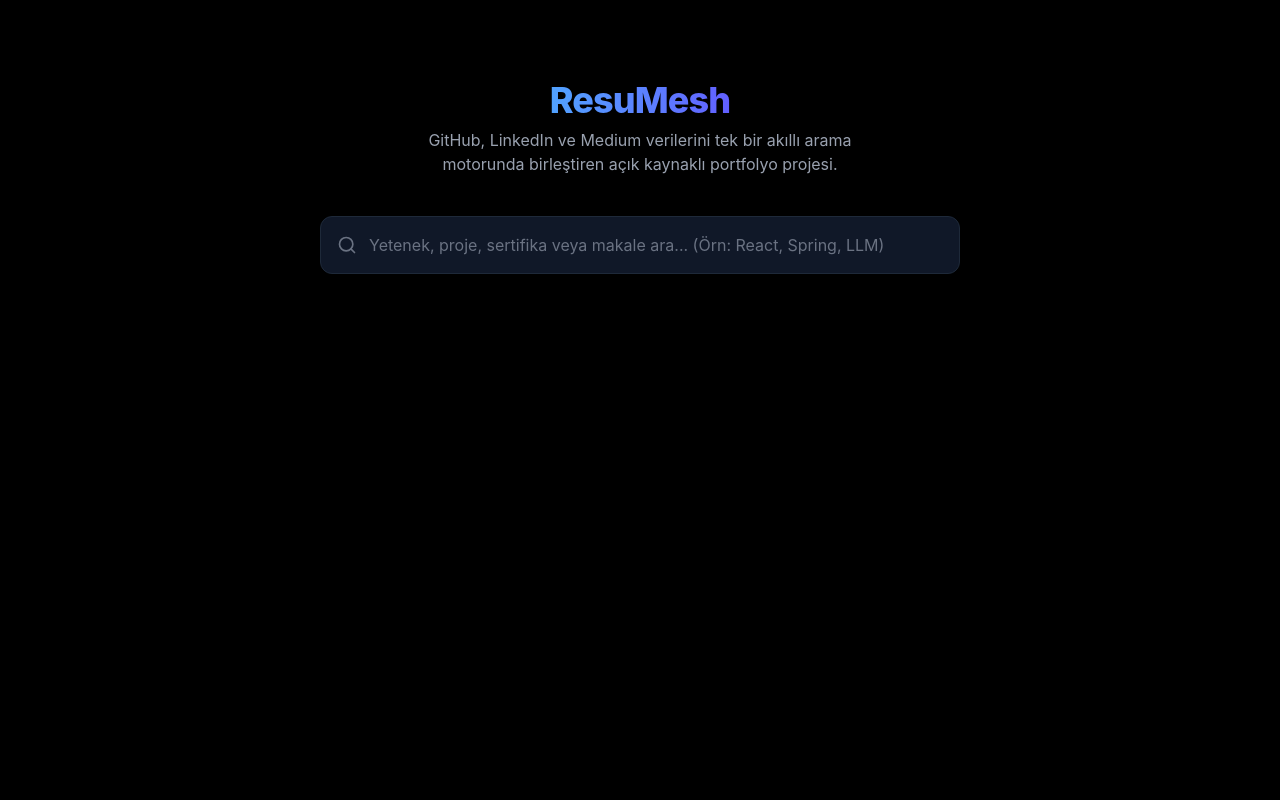
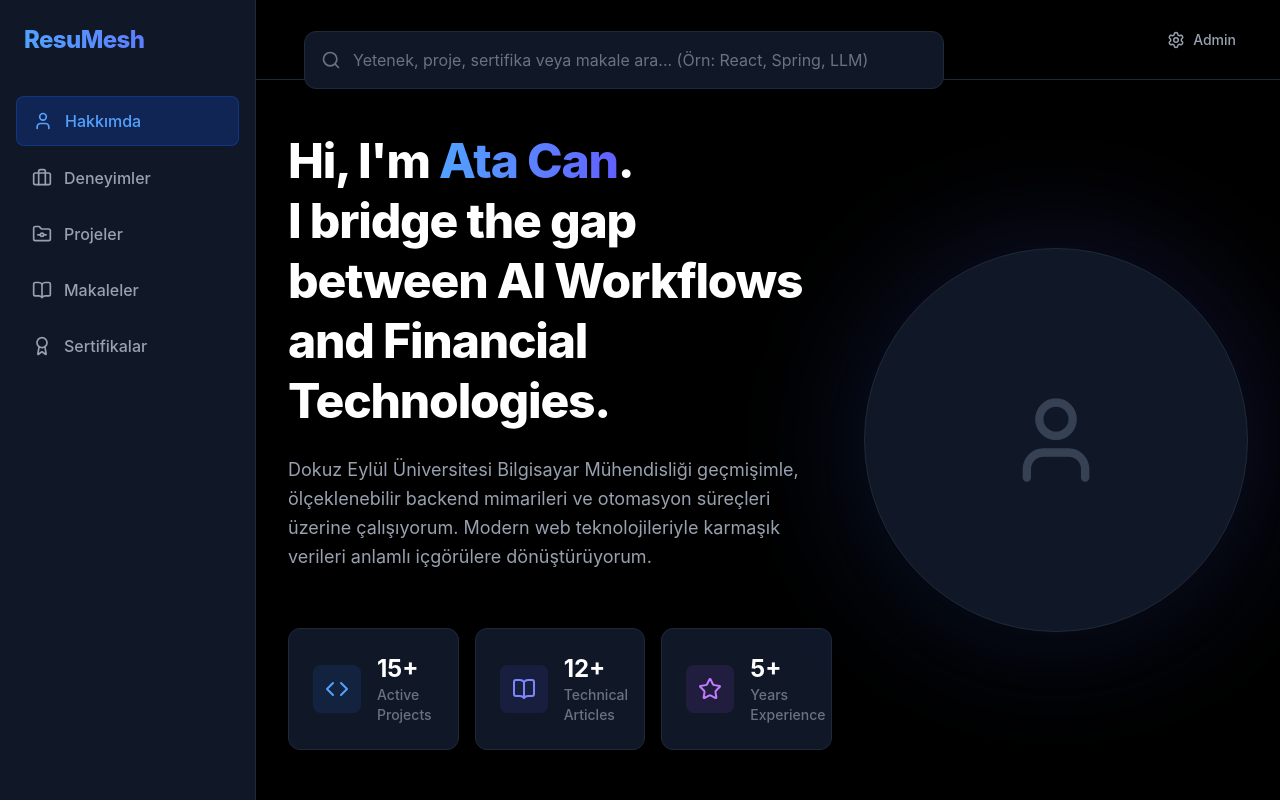
Before and after one commit to AtaCanYmc/ResuMesh, a React (Vite) app in the folder frontend/: page / in a window 1280 px wide. Built offline with nearby package versions, Linux system fonts and the light colour scheme; no server answers.

Commit message:
feat: restructure app layout and add new pages for Home, Experiences, Projects, Articles, and Certificates

```diff
--- a/frontend/src/App.tsx
+++ b/frontend/src/App.tsx
@@ -1,31 +1,31 @@
 import React from 'react';
 import { BrowserRouter as Router, Routes, Route } from 'react-router-dom';
-import SearchBar from './components/SearchBar';
+import MainLayout from './components/MainLayout';
+import Home from './pages/Home';
+import Experiences from './pages/Experiences';
+import Projects from './pages/Projects';
+import Articles from './pages/Articles';
+import Certificates from './pages/Certificates';
 import AdminDashboard from './pages/AdminDashboard';
 import AdminLogin from './pages/AdminLogin';
 import ProtectedRoute from './components/ProtectedRoute';
 import { AuthProvider } from './context/AuthContext';
-
-function Home() {
-  return (
-    <div className="min-h-screen bg-black text-white flex flex-col justify-content items-center pt-20">
-      <h1 className="text-4xl font-extrabold tracking-tight bg-gradient-to-r from-blue-400 to-indigo-500 bg-clip-text text-transparent">
-        ResuMesh
-      </h1>
-      <p className="text-gray-400 mt-2 text-center max-w-md">
-        GitHub, LinkedIn ve Medium verilerini tek bir akıllı arama motorunda birleştiren açık kaynaklı portfolyo projesi.
-      </p>
-      <SearchBar />
-    </div>
-  );
-}
 
 function App() {
   return (
     <AuthProvider>
       <Router>
         <Routes>
-          <Route path="/" element={<Home />} />
+          {/* Public Routes with Shared Layout */}
+          <Route element={<MainLayout />}>
+            <Route path="/" element={<Home />} />
+            <Route path="/experiences" element={<Experiences />} />
+            <Route path="/projects" element={<Projects />} />
+            <Route path="/articles" element={<Articles />} />
+            <Route path="/certificates" element={<Certificates />} />
+          </Route>
+
+          {/* Isolated Auth Routes */}
           <Route path="/admin/login" element={<AdminLogin />} />
           <Route
             path="/admin"
--- /dev/null
+++ b/frontend/src/components/MainLayout.tsx
@@ -0,0 +1,74 @@
+import React from 'react';
+import { Outlet, NavLink, Link } from 'react-router-dom';
+import { User, Briefcase, FolderGit, BookOpen, Award, Settings } from 'lucide-react';
+import SearchBar from './SearchBar';
+
+const MainLayout: React.FC = () => {
+  const navItems = [
+    { path: '/', label: 'Hakkımda', icon: <User size={20} /> },
+    { path: '/experiences', label: 'Deneyimler', icon: <Briefcase size={20} /> },
+    { path: '/projects', label: 'Projeler', icon: <FolderGit size={20} /> },
+    { path: '/articles', label: 'Makaleler', icon: <BookOpen size={20} /> },
+    { path: '/certificates', label: 'Sertifikalar', icon: <Award size={20} /> },
+  ];
+
+  return (
+    <div className="flex h-screen bg-black text-white overflow-hidden">
+      {/* Sidebar */}
+      <aside className="w-64 bg-gray-900 border-r border-gray-800 flex flex-col">
+        <div className="p-6">
+          <h1 className="text-2xl font-extrabold tracking-tight bg-gradient-to-r from-blue-400 to-indigo-500 bg-clip-text text-transparent">
+            ResuMesh
+          </h1>
+        </div>
+        <nav className="flex-1 px-4 space-y-2 mt-4">
+          {navItems.map((item) => (
+            <NavLink
+              key={item.path}
+              to={item.path}
+              className={({ isActive }) =>
+                `flex items-center space-x-3 px-4 py-3 rounded-lg transition-colors duration-200 ${
+                  isActive
+                    ? 'bg-blue-600/20 text-blue-400 border border-blue-600/30'
+                    : 'text-gray-400 hover:bg-gray-800 hover:text-white'
+                }`
+              }
+            >
+              {item.icon}
+              <span className="font-medium">{item.label}</span>
+            </NavLink>
+          ))}
+        </nav>
+      </aside>
+
+      {/* Main Content Area */}
+      <div className="flex-1 flex flex-col min-w-0 overflow-hidden">
+        {/* Topbar */}
+        <header className="h-20 bg-black/80 backdrop-blur-md border-b border-gray-800 flex items-center justify-between px-8 sticky top-0 z-10">
+          <div className="flex-1 max-w-2xl">
+            <SearchBar />
+          </div>
+          <div className="ml-4 flex items-center">
+            <Link
+              to="/admin/login"
+              className="flex items-center space-x-2 text-gray-400 hover:text-white transition-colors text-sm font-medium px-3 py-2 rounded-md hover:bg-gray-800"
+              title="Admin Girişi"
+            >
+              <Settings size={18} />
+              <span>Admin</span>
+            </Link>
+          </div>
+        </header>
+
+        {/* Dynamic Page Content */}
+        <main className="flex-1 overflow-y-auto p-8">
+          <div className="max-w-6xl mx-auto h-full">
+            <Outlet />
+          </div>
+        </main>
+      </div>
+    </div>
+  );
+};
+
+export default MainLayout;
--- /dev/null
+++ b/frontend/src/pages/Articles.tsx
@@ -0,0 +1,14 @@
+import React from 'react';
+
+const Articles: React.FC = () => {
+  return (
+    <div className="py-8">
+      <h2 className="text-3xl font-bold mb-6">Makaleler</h2>
+      <div className="text-gray-400">
+        Medium and Dev.to tabs will be implemented here.
+      </div>
+    </div>
+  );
+};
+
+export default Articles;
--- /dev/null
+++ b/frontend/src/pages/Certificates.tsx
@@ -0,0 +1,14 @@
+import React from 'react';
+
+const Certificates: React.FC = () => {
+  return (
+    <div className="py-8">
+      <h2 className="text-3xl font-bold mb-6">Sertifikalar</h2>
+      <div className="text-gray-400">
+        Minimalist Badge/Lisans kartları will be implemented here.
+      </div>
+    </div>
+  );
+};
+
+export default Certificates;
--- /dev/null
+++ b/frontend/src/pages/Experiences.tsx
@@ -0,0 +1,14 @@
+import React from 'react';
+
+const Experiences: React.FC = () => {
+  return (
+    <div className="py-8">
+      <h2 className="text-3xl font-bold mb-6">Deneyimler</h2>
+      <div className="text-gray-400">
+        Vertical Timeline component will be implemented here.
+      </div>
+    </div>
+  );
+};
+
+export default Experiences;
--- /dev/null
+++ b/frontend/src/pages/Home.tsx
@@ -0,0 +1,62 @@
+import React from 'react';
+import { Code, BookOpen, Star, User } from 'lucide-react';
+
+const Home: React.FC = () => {
+  return (
+    <div className="flex flex-col lg:flex-row items-center justify-between h-full py-12">
+      {/* Left: Bio & Hero */}
+      <div className="flex-1 space-y-6 pr-8">
+        <h1 className="text-5xl font-extrabold tracking-tight leading-tight">
+          Hi, I'm <span className="bg-gradient-to-r from-blue-400 to-indigo-500 bg-clip-text text-transparent">Ata Can</span>.<br />
+          I bridge the gap between AI Workflows and Financial Technologies.
+        </h1>
+        <p className="text-lg text-gray-400 leading-relaxed max-w-2xl">
+          Dokuz Eylül Üniversitesi Bilgisayar Mühendisliği geçmişimle, ölçeklenebilir backend mimarileri ve otomasyon süreçleri üzerine çalışıyorum. Modern web teknolojileriyle karmaşık verileri anlamlı içgörülere dönüştürüyorum.
+        </p>
+
+        {/* Quick Metrics */}
+        <div className="grid grid-cols-1 sm:grid-cols-3 gap-4 pt-8">
+          <div className="bg-gray-900 border border-gray-800 p-6 rounded-xl flex items-center space-x-4 hover:border-blue-500/50 transition-colors">
+            <div className="p-3 bg-blue-500/10 rounded-lg text-blue-400">
+              <Code size={24} />
+            </div>
+            <div>
+              <div className="text-2xl font-bold text-white">15+</div>
+              <div className="text-sm text-gray-500 font-medium">Active Projects</div>
+            </div>
+          </div>
+          <div className="bg-gray-900 border border-gray-800 p-6 rounded-xl flex items-center space-x-4 hover:border-indigo-500/50 transition-colors">
+            <div className="p-3 bg-indigo-500/10 rounded-lg text-indigo-400">
+              <BookOpen size={24} />
+            </div>
+            <div>
+              <div className="text-2xl font-bold text-white">12+</div>
+              <div className="text-sm text-gray-500 font-medium">Technical Articles</div>
+            </div>
+          </div>
+          <div className="bg-gray-900 border border-gray-800 p-6 rounded-xl flex items-center space-x-4 hover:border-purple-500/50 transition-colors">
+            <div className="p-3 bg-purple-500/10 rounded-lg text-purple-400">
+              <Star size={24} />
+            </div>
+            <div>
+              <div className="text-2xl font-bold text-white">5+</div>
+              <div className="text-sm text-gray-500 font-medium">Years Experience</div>
+            </div>
+          </div>
+        </div>
+      </div>
+
+      {/* Right: Avatar Placeholder */}
+      <div className="hidden lg:flex w-72 h-72 xl:w-96 xl:h-96 relative mt-12 lg:mt-0">
+        {/* Decorative elements */}
+        <div className="absolute inset-0 bg-gradient-to-tr from-blue-500/20 to-indigo-500/20 rounded-full blur-3xl" />
+        <div className="w-full h-full rounded-full border border-gray-800 bg-gray-900 flex items-center justify-center relative z-10 overflow-hidden shadow-2xl">
+           <User size={100} className="text-gray-700" />
+           {/* Replace with actual image <img src="profile.jpg" className="w-full h-full object-cover" /> */}
+        </div>
+      </div>
+    </div>
+  );
+};
+
+export default Home;
--- /dev/null
+++ b/frontend/src/pages/Projects.tsx
@@ -0,0 +1,14 @@
+import React from 'react';
+
+const Projects: React.FC = () => {
+  return (
+    <div className="py-8">
+      <h2 className="text-3xl font-bold mb-6">Projeler</h2>
+      <div className="text-gray-400">
+        Grid layout with language filters will be implemented here.
+      </div>
+    </div>
+  );
+};
+
+export default Projects;
```
